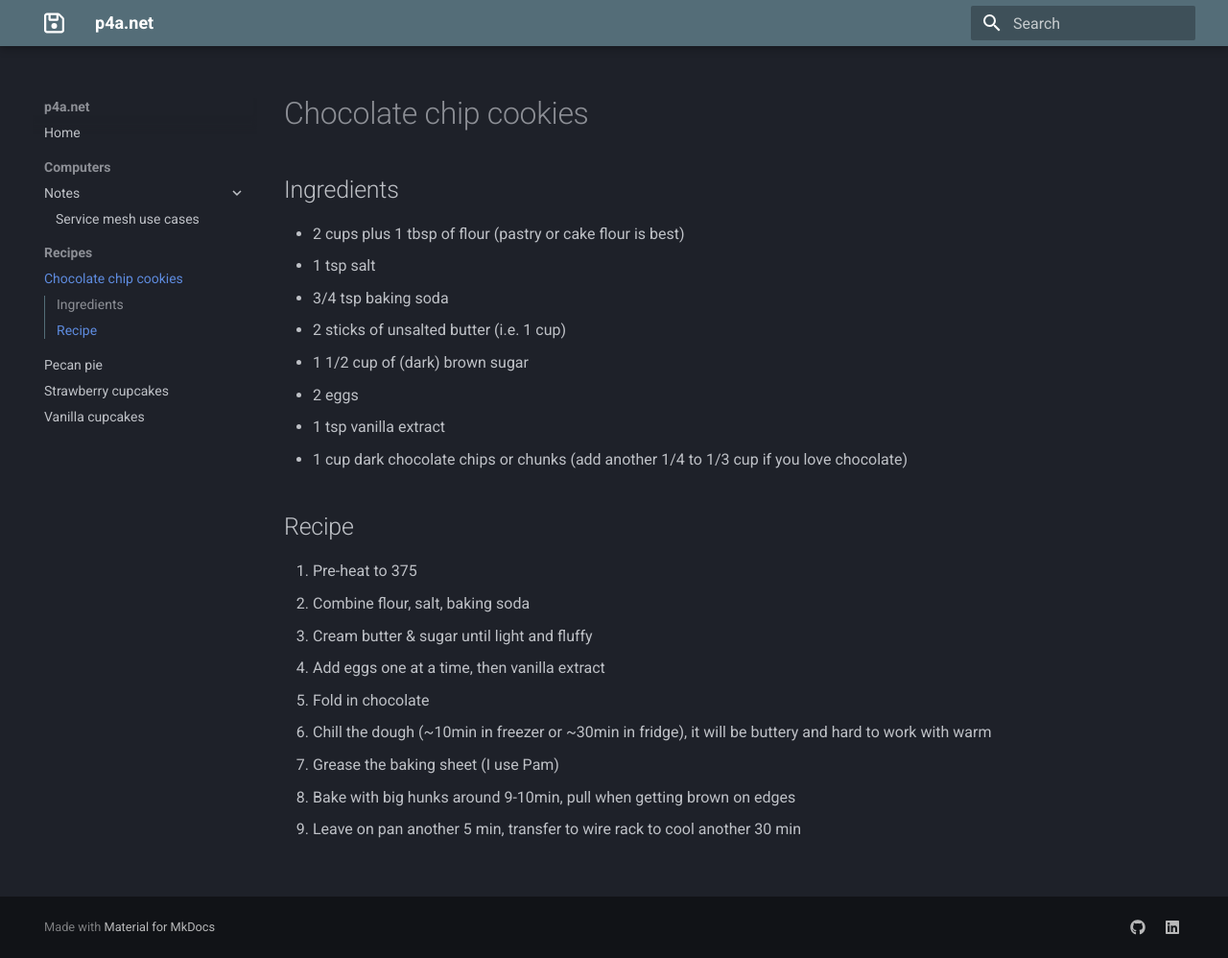
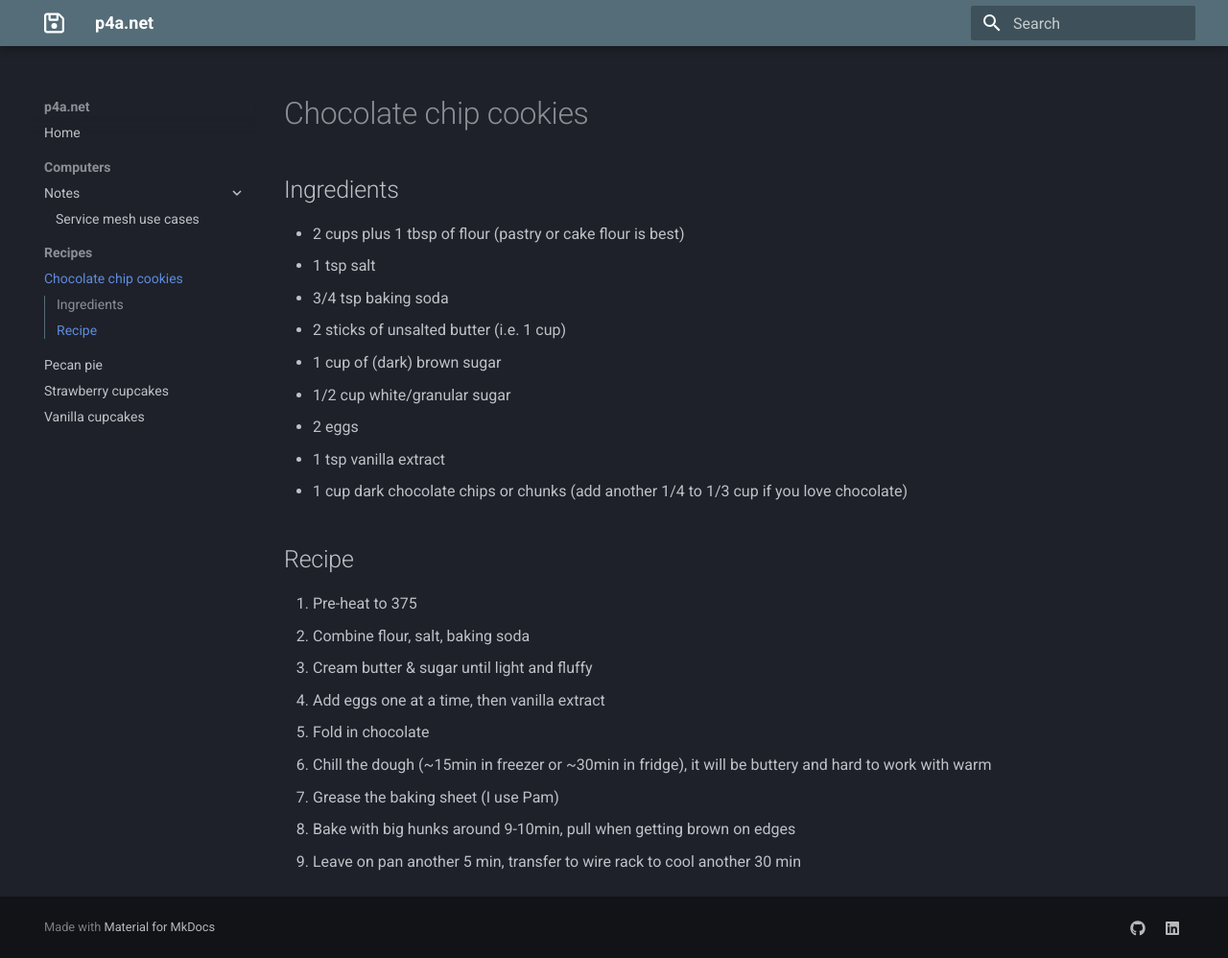
Before and after one commit to seajoshc/p4adotnet, an MkDocs documentation site: the page built from docs/recipes/chocolate-chip-cookies.md, in a window 1280 px wide and 998 px high. Shown: the whole window at 96% size. Built offline with MkDocs 1.6.1 and Material for MkDocs 9.7.7, drawn with Linux system fonts in a browser that asks for light colours.

Commit message:
adds white sugar back

```diff
--- a/docs/recipes/chocolate-chip-cookies.md
+++ b/docs/recipes/chocolate-chip-cookies.md
@@ -5,7 +5,8 @@
 - 1 tsp salt
 - 3/4 tsp baking soda
 - 2 sticks of unsalted butter (i.e. 1 cup)
-- 1 1/2 cup of (dark) brown sugar
+- 1 cup of (dark) brown sugar
+- 1/2 cup white/granular sugar
 - 2 eggs
 - 1 tsp vanilla extract
 - 1 cup dark chocolate chips or chunks (add another 1/4 to 1/3 cup if you love chocolate)
@@ -16,7 +17,7 @@
 1. Cream butter & sugar until light and fluffy
 1. Add eggs one at a time, then vanilla extract
 1. Fold in chocolate
-1. Chill the dough (~10min in freezer or ~30min in fridge), it will be buttery and hard to work with warm
+1. Chill the dough (~15min in freezer or ~30min in fridge), it will be buttery and hard to work with warm
 1. Grease the baking sheet (I use Pam)
 1. Bake with big hunks around 9-10min, pull when getting brown on edges
 1. Leave on pan another 5 min, transfer to wire rack to cool another 30 min
```
